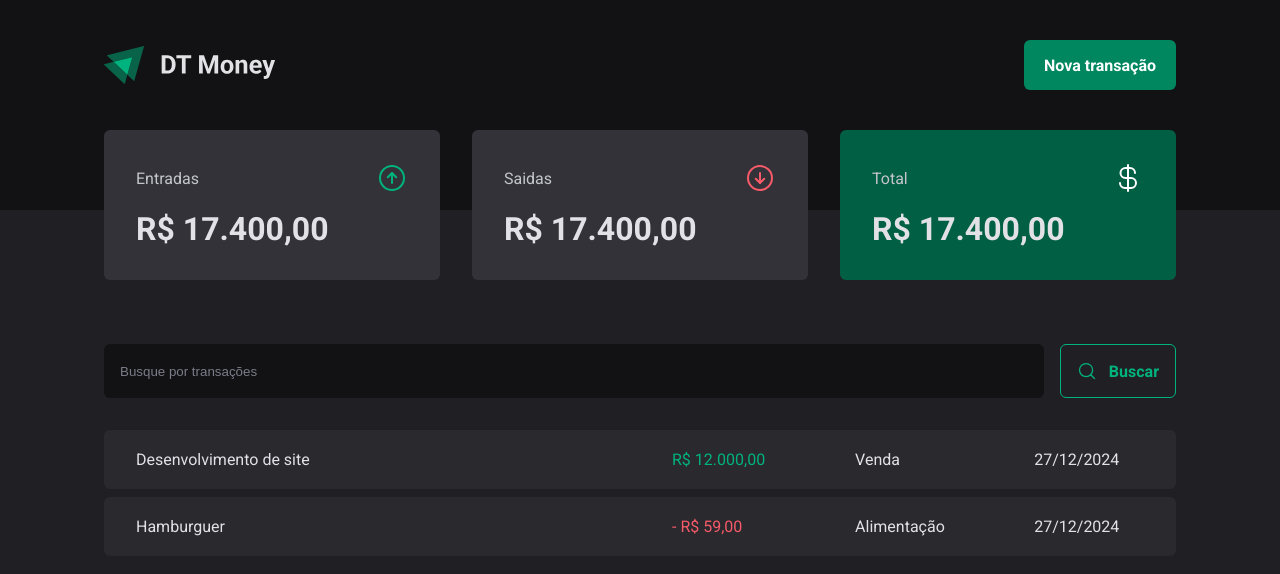
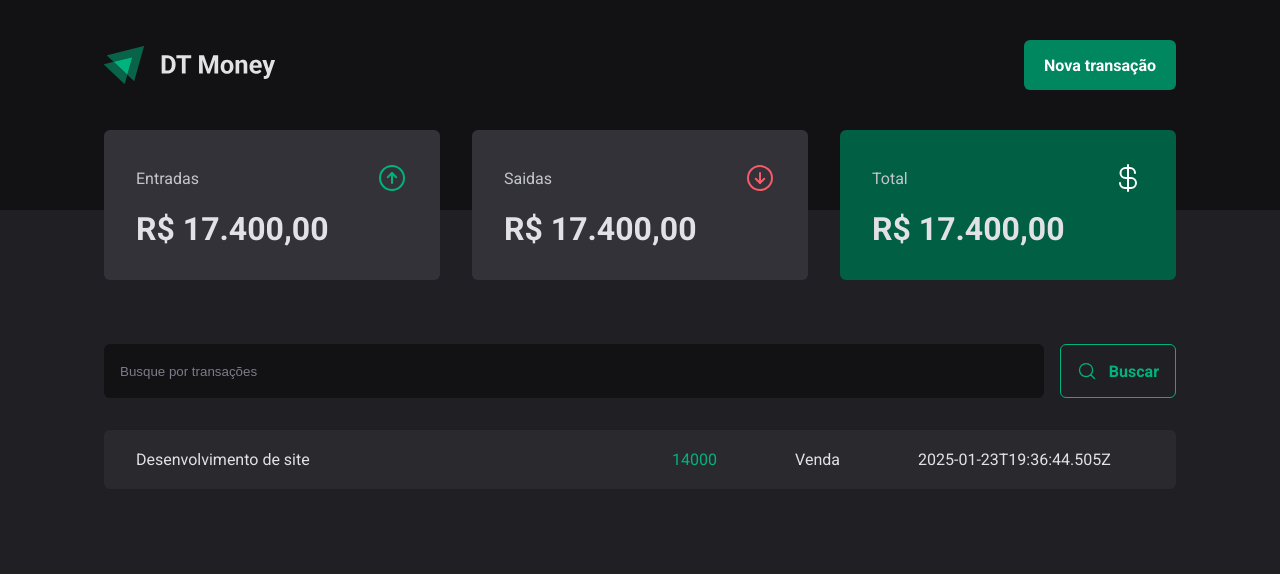
Before and after one commit to SamuelMorais030202/dt-money, a React (Vite) app: page / in a window 1280 px wide. Shown: the top 574 px of the page. Built offline with nearby package versions, Linux system fonts and the light colour scheme; data requests are answered from the project's data file.

Commit message:
fazendo get de transações

```diff
--- a/src/pages/Transactions/index.tsx
+++ b/src/pages/Transactions/index.tsx
@@ -1,9 +1,32 @@
+import { useEffect, useState } from "react";
 import { Header } from "../../components/Header";
 import { Summary } from "../../components/Summary";
 import { SearchForm } from "./components/SearchForm";
 import { PriceHighlight, TransactionsContainer, TransactionsTable } from "./styles";
 
+interface ITransactions {
+  id: number;
+  description: string;
+  type: 'income' | 'outcome';
+  price: number;
+  category: string;
+  createdAt: string;
+}
+
 export function Transactions() {
+  const [transactions, setTransactions] = useState<ITransactions[]>([]);
+
+  async function loadTransactions() {
+    const response = await fetch('http://localhost:3333/transactions');
+    const data = await response.json();
+
+    setTransactions(data);
+  }
+
+  useEffect(() => {
+    loadTransactions();
+  }, [])
+
   return (
     <div>
       <Header />
@@ -14,28 +37,18 @@
 
         <TransactionsTable>
           <tbody>
-            <tr>
-              <td width="50%">Desenvolvimento de site</td>
-              <td>
-                <PriceHighlight variant="income">
-                  R$ 12.000,00
-                </PriceHighlight>
-              </td>
-              <td>Venda</td>
-              <td>27/12/2024</td>
-            </tr>
-
-            <tr>
-              <td width="50%">Hamburguer</td>
-              <td>
-                <PriceHighlight variant="outcome">
-                  - R$ 59,00
-                </PriceHighlight>
-              </td>
-              <td>Alimentação</td>
-              <td>27/12/2024</td>
-            </tr>
-
+            {transactions.map((transaction) => (
+              <tr key={transaction.id}>
+                <td width="50%">{transaction.description}</td>
+                <td>
+                  <PriceHighlight variant={transaction.type}>
+                    {transaction.price}
+                  </PriceHighlight>
+                </td>
+                <td>{transaction.category}</td>
+                <td>{transaction.createdAt}</td>
+              </tr>
+            ))}
           </tbody>
         </TransactionsTable>
       </TransactionsContainer>
```
